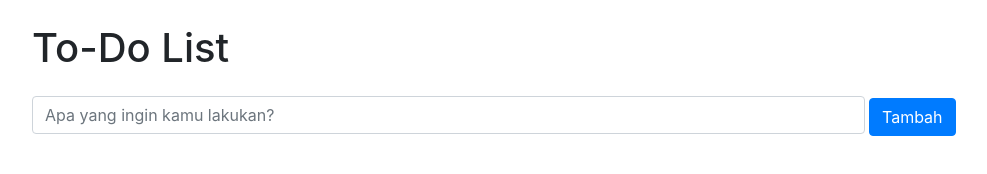
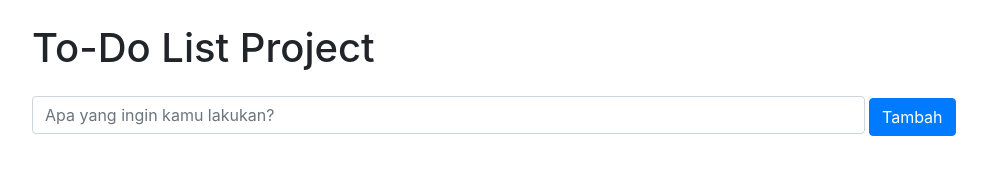
Before and after one commit to MFajarM27/ExpressToDoLagi, a website: page public/index.html in a window 1280 px wide. Shown: the whole page, without its empty margins (53-1040 px from the left). Drawn offline with nearby package versions, Linux system fonts and the light colour scheme; no server answers.

Commit message:
Project Express Selesai

```diff
--- a/public/index.html
+++ b/public/index.html
@@ -8,7 +8,7 @@
 </head>
 <body class ="p-4">
     <div class ="container">
-        <h1 class="mb-4">To-Do List</h1>
+        <h1 class="mb-4">To-Do List Project</h1>
 
         <div class="mb-3">
             <input type="text" id="todo-input" class="form-control d-inline w-75" placeholder="Apa yang ingin kamu lakukan?"/>
```
Also changed, not shown: 1 other file.
